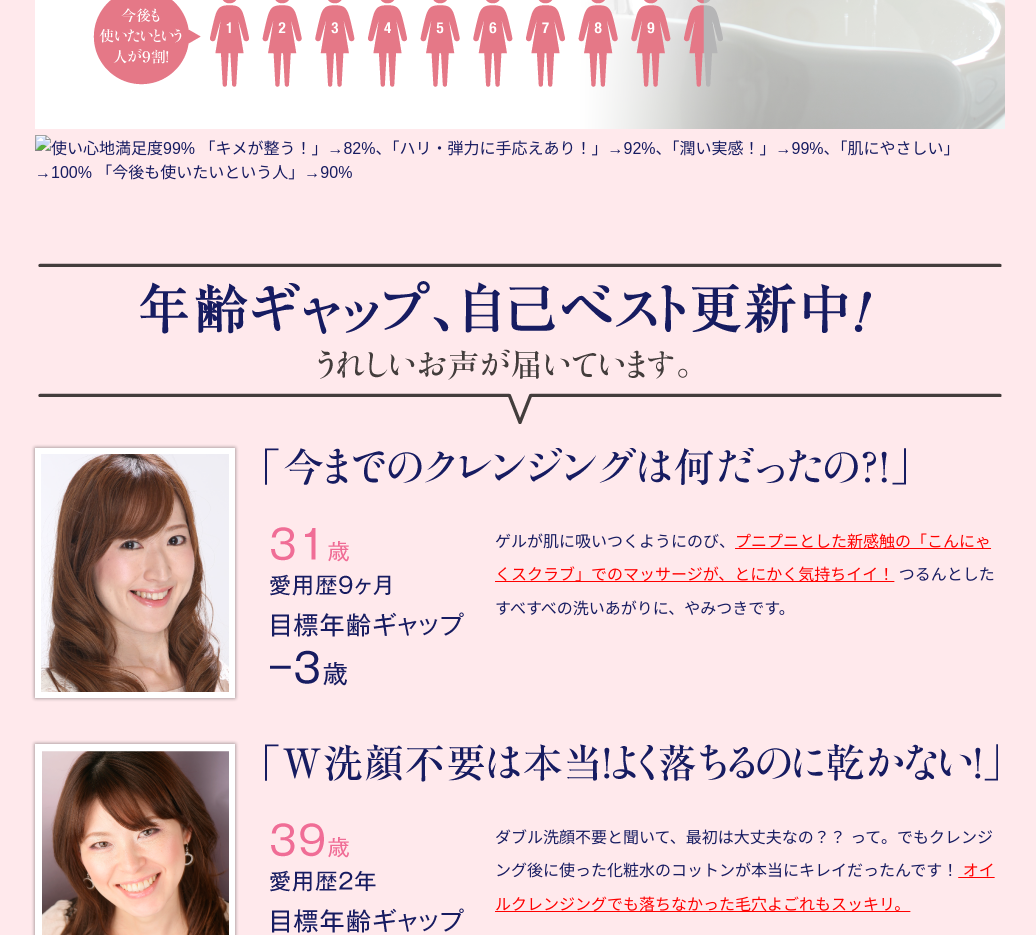
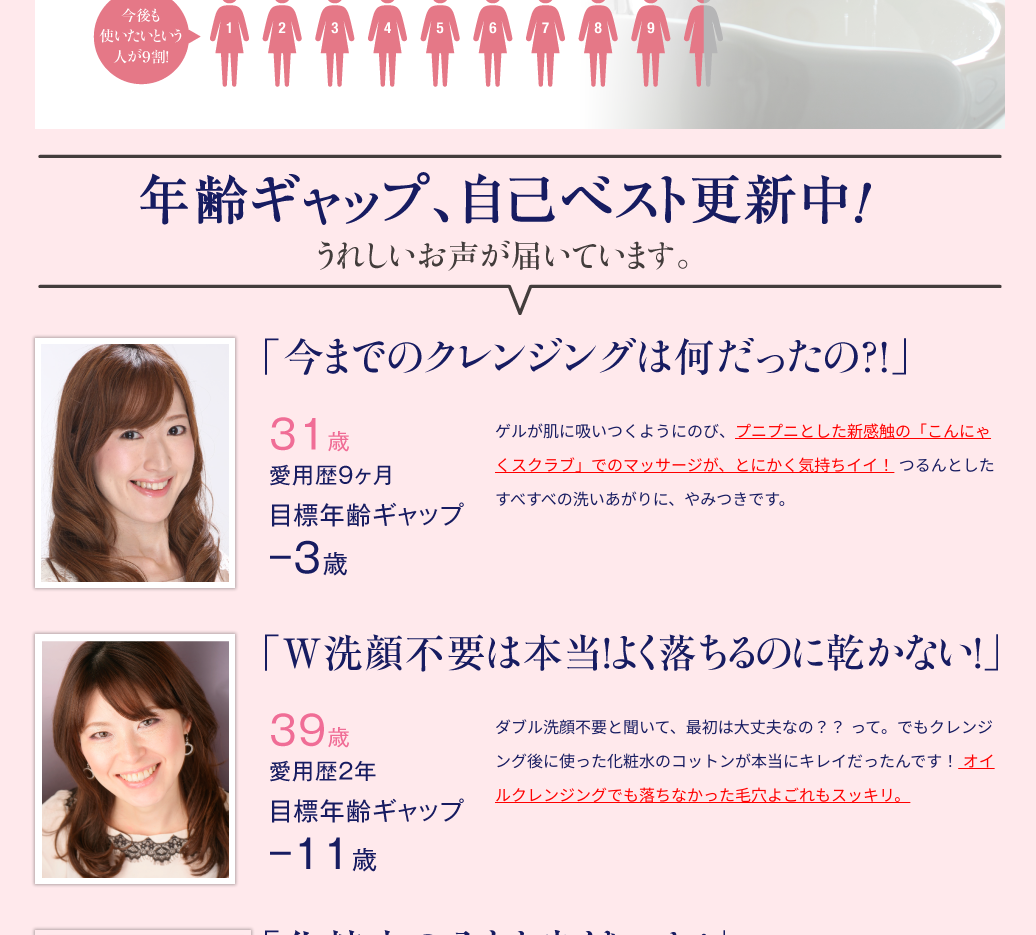
Before and after one commit to t-nishitani/lp-demo, a plain HTML site: page lp_cleansing.html in a window 1280 px wide. Shown: the part 10020-10955 px from the top of the page, without its empty margins (120-1156 px from the left). Drawn offline with nearby package versions, Linux system fonts and the light colour scheme.

Commit message:
存在しない画像を呼び出してたので削除

```diff
--- a/lp_cleansing.html
+++ b/lp_cleansing.html
@@ -87,9 +87,6 @@
                     <header>
                         <h2><img src="images/cleansing/header-enquete.png" alt="ダブル洗顔をやめて２週間で、93%が変化を実感！ 「今後も継続したい！」98% 「メイク落ちが良い」100% 「洗いあがりがつっぱらない！」97% 「次に使うスキンケアの浸透が良い」93% 「くすみに効果が！」76% 「黒ずみ毛穴が目立たなくなる！」 75% "></h2>
                     </header><!-- /header -->
-                    <section>
-                        <img src="images/cleansing/banner-enquete1.jpg" alt="使い心地満足度99% 「キメが整う！」→82%、「ハリ・弾力に手応えあり！」→92%、「潤い実感！」→99%、「肌にやさしい」→100% 「今後も使いたいという人」→90%">
-                    </section>
                     <section>
                         <header>
                             <h3><img src="images/cleansing/header-break-own-record.png" alt="年齢ギャップ、自己ベスト更新中！ うれしいお声が届いています。"></h3>
```
